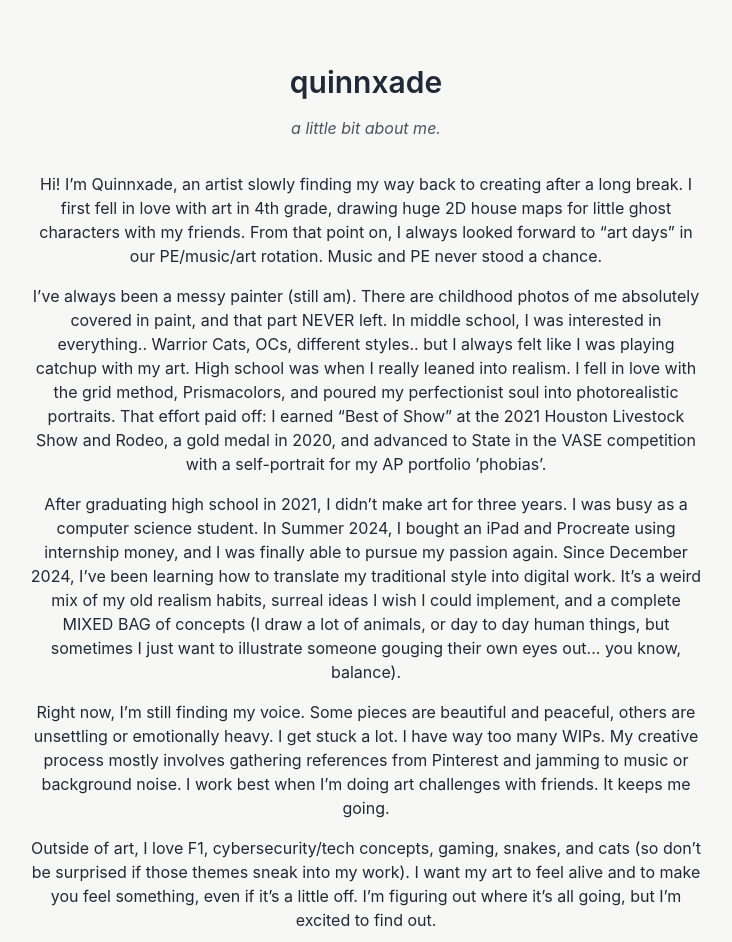
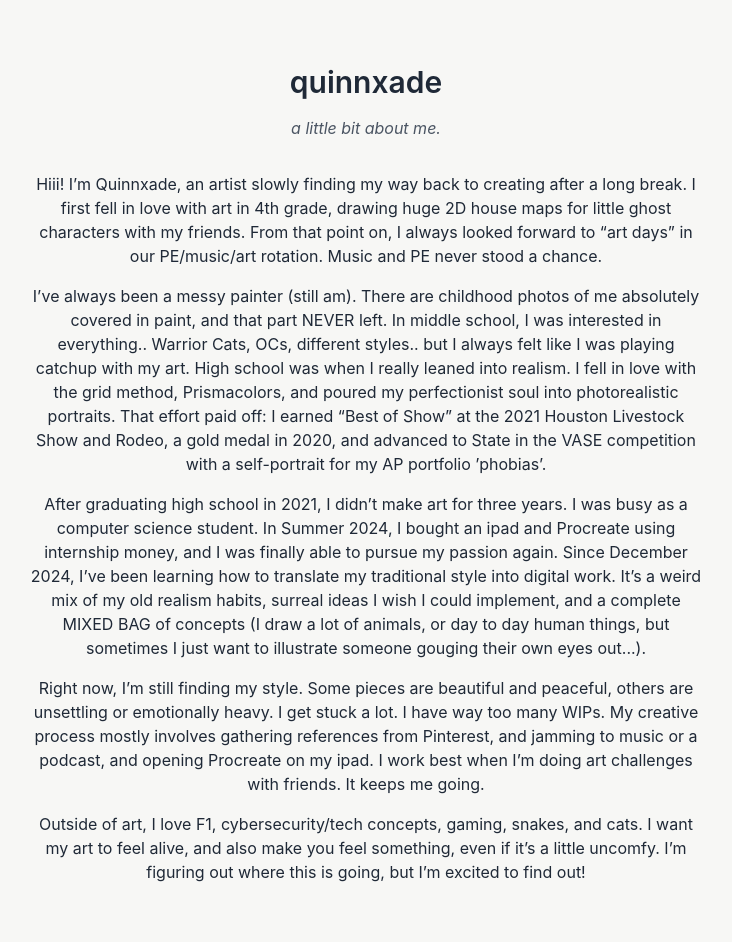
Before and after one commit to quinnxade/quinnxade.github.io, a Next.js app: page /about in a window 1280 px wide. Shown: the top 942 px of the page, without its empty margins (274-1006 px from the left). Built offline with nearby package versions, Linux system fonts and the light colour scheme.

Commit message:
Edited about me

```diff
--- a/src/pages/about.js
+++ b/src/pages/about.js
@@ -16,15 +16,15 @@ export default function About() {
           a little bit about me.
         </p>
         <p className="mb-4">
-          Hi! I’m Quinnxade, an artist slowly finding my way back to creating after a long break. I first fell in love with art in 4th grade, drawing huge 2D house maps for little ghost characters with my friends. From that point on, I always looked forward to “art days” in our PE/music/art rotation. Music and PE never stood a chance.</p>
+          Hiii! I’m Quinnxade, an artist slowly finding my way back to creating after a long break. I first fell in love with art in 4th grade, drawing huge 2D house maps for little ghost characters with my friends. From that point on, I always looked forward to “art days” in our PE/music/art rotation. Music and PE never stood a chance.</p>
 
           <p className="mb-4">I’ve always been a messy painter (still am). There are childhood photos of me absolutely covered in paint, and that part NEVER left. In middle school, I was interested in everything.. Warrior Cats, OCs, different styles.. but I always felt like I was playing catchup with my art. High school was when I really leaned into realism. I fell in love with the grid method, Prismacolors, and poured my perfectionist soul into photorealistic portraits. That effort paid off: I earned “Best of Show” at the 2021 Houston Livestock Show and Rodeo, a gold medal in 2020, and advanced to State in the VASE competition with a self-portrait for my AP portfolio &rsquo;phobias&rsquo;.</p>
 
-          <p className="mb-4 ">After graduating high school in 2021, I didn’t make art for three years. I was busy as a computer science student. In Summer 2024, I bought an iPad and Procreate using internship money, and I was finally able to pursue my passion again. Since December 2024, I&rsquo;ve been learning how to translate my traditional style into digital work. It’s a weird mix of my old realism habits, surreal ideas I wish I could implement, and a complete MIXED BAG of concepts (I draw a lot of animals, or day to day human things, but sometimes I just want to illustrate someone gouging their own eyes out... you know, balance).</p>
+          <p className="mb-4 ">After graduating high school in 2021, I didn’t make art for three years. I was busy as a computer science student. In Summer 2024, I bought an ipad and Procreate using internship money, and I was finally able to pursue my passion again. Since December 2024, I&rsquo;ve been learning how to translate my traditional style into digital work. It&rsquo;s a weird mix of my old realism habits, surreal ideas I wish I could implement, and a complete MIXED BAG of concepts (I draw a lot of animals, or day to day human things, but sometimes I just want to illustrate someone gouging their own eyes out...).</p>
 
-          <p className="mb-4 ">Right now, I’m still finding my voice. Some pieces are beautiful and peaceful, others are unsettling or emotionally heavy. I get stuck a lot. I have way too many WIPs. My creative process mostly involves gathering references from Pinterest and jamming to music or background noise. I work best when I’m doing art challenges with friends. It keeps me going.</p>
+          <p className="mb-4 ">Right now, I’m still finding my style. Some pieces are beautiful and peaceful, others are unsettling or emotionally heavy. I get stuck a lot. I have way too many WIPs. My creative process mostly involves gathering references from Pinterest, and jamming to music or a podcast, and opening Procreate on my ipad. I work best when I&rsquo;m doing art challenges with friends. It keeps me going.</p>
 
-          <p className="mb-4 "> Outside of art, I love F1, cybersecurity/tech concepts, gaming, snakes, and cats (so don’t be surprised if those themes sneak into my work). I want my art to feel alive and to make you feel something, even if it’s a little off. I’m figuring out where it’s all going, but I’m excited to find out.
+          <p className="mb-4 "> Outside of art, I love F1, cybersecurity/tech concepts, gaming, snakes, and cats. I want my art to feel alive, and also make you feel something, even if it’s a little uncomfy. I’m figuring out where this is going, but I’m excited to find out!
         </p>
 
         <Link href="/" className="inline-block mt-10 text-sm text-blue-600 hover:underline">
```
